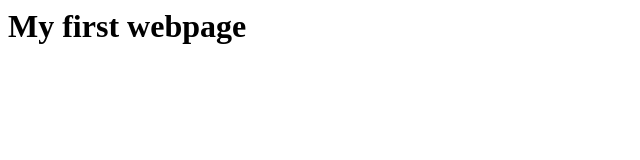
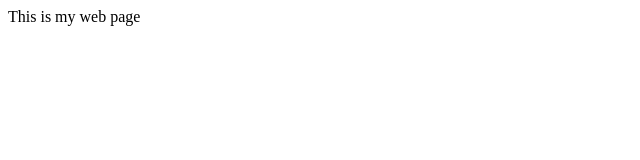
Before and after one commit to Jialan8020/ds4bmeTest, a plain HTML site: page index.html in a window 1280 px wide. Shown: the whole page, without its empty margins (0-640 px from the left). Drawn offline with Linux system fonts and the light colour scheme.

Commit message:
Update index.html

```diff
--- a/index.html
+++ b/index.html
@@ -1,9 +1,7 @@
 <html>
-
+  <head><title>My web page</title></head>
   <body>
-    <h1>
-      My first webpage
-    </h1>
+      This is my web page
   </body>
 
 </html>
```
